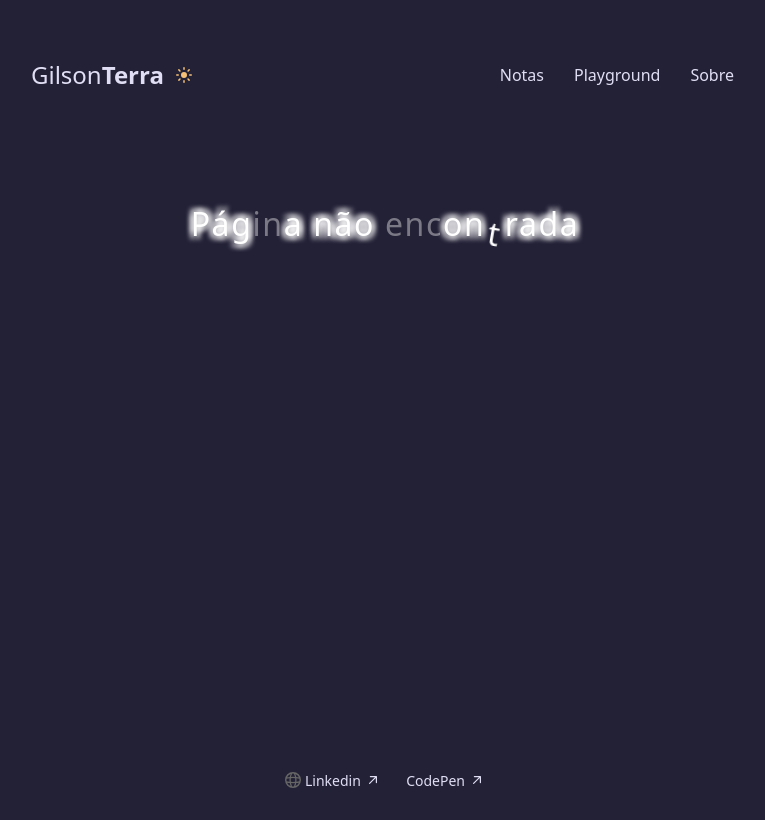
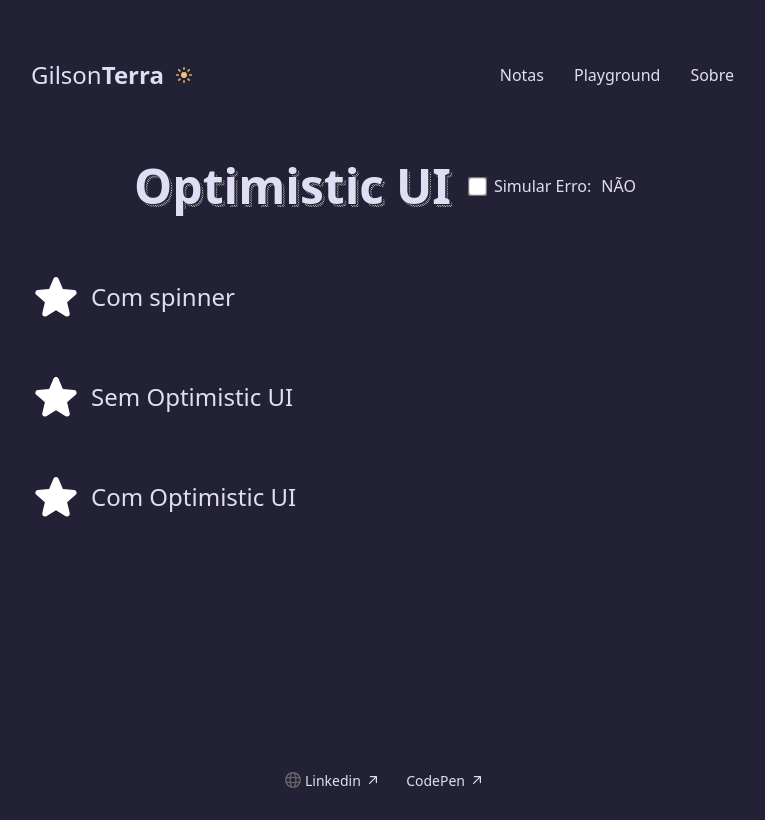
Before and after one commit to gilsonterra/gilsonterra.github.io, a Next.js app: page /optimistic-ui in a window 1280 px wide. Before the commit this address had no page. Shown: the whole page, without its empty margins (255-1020 px from the left). Built offline with nearby package versions, Linux system fonts and the light colour scheme.

Commit message:
feat: novas páginas

```diff
--- /dev/null
+++ b/src/app/components/OptimisticUiSimulator/OptimisticUiSimulator.tsx
@@ -0,0 +1,92 @@
+import { StarIcon } from "@heroicons/react/24/solid";
+import { useState } from "react";
+import styled from "styled-components";
+import ProgressBar from "../ProgressBar/ProgressBar";
+import Spinner from "../Spinner/Spinner";
+
+const StarButton = styled.button`
+  cursor: pointer;
+  transition: border 0.2s, box-shadow 0.2s;
+  outline: none;
+`
+const TIMEOUT = 5000;
+
+type OptimisticUiSimulatorProps = {
+  timeout?: number;
+  showLoading?: boolean;
+  optimistic?: boolean;
+  error?: boolean;
+  text: string;
+}
+
+const OptimisticUiSimulator: React.FC<OptimisticUiSimulatorProps> = ({ text, error = false, timeout = TIMEOUT, optimistic = false, showLoading = false }) => {
+  const [active, setActive] = useState(false);
+  const [activeOptimistic, setActiveOptimistic] = useState(false);
+  const [loading, setLoading] = useState(false);
+  const [progress, setProgress] = useState(0);
+  const [messageError, setMessageError] = useState("");
+
+  const color = active ? "yellow" : "white";
+  const colorOptimistic = activeOptimistic ? "yellow" : "white";
+
+  const simulateRequest = async () => {
+    setLoading(true);
+    setProgress(100);
+    setMessageError("");
+    setActiveOptimistic((prev) => !prev)
+
+    await new Promise((resolve) => {
+      setTimeout(() => {
+        setActive(prev => !prev);
+        setProgress(0);
+
+        if (error) {
+          setActiveOptimistic((prev) => !prev);
+          setActive(prev => !prev);
+          setMessageError("Erro!");
+        }
+        resolve(null);
+      }, timeout);
+    });
+
+    setLoading(false);
+  };
+
+
+  const handleClick = async () => {
+    await simulateRequest();
+  }
+  return (
+    <div style={{ display: 'flex', flexDirection: 'column' }}>
+      <div
+        style={{
+          fontSize: "var(--text-xl)",
+          display: "flex",
+          alignItems: "center",
+          gap: "50px",
+          position: 'relative'
+        }}
+      >
+        <StarButton onClick={handleClick}>
+          <div style={{ display: 'flex', alignItems: 'center', gap: '10px' }}>
+            {showLoading
+              ? (loading ? <Spinner size={45} /> : <StarIcon color={color} height={50} />)
+              : <StarIcon color={optimistic ? colorOptimistic : color} height={50} />
+            }
+            {text}
+            {progress > 0 &&
+              (<div style={{ display: 'flex' }}>
+                <ProgressBar width={progress} time={`${TIMEOUT}ms`} />
+              </div>)
+            }
+            {messageError && <div style={{ color: 'red' }}>{messageError}</div>}
+          </div>
+        </StarButton>
+
+
+      </div>
+    </div>
+  );
+};
+
+export default OptimisticUiSimulator;
--- a/src/app/components/ProgressBar/ProgressBar.tsx
+++ b/src/app/components/ProgressBar/ProgressBar.tsx
@@ -42,11 +42,13 @@ type ProgressBarProps = {
 
 const ProgressBar: React.FC<ProgressBarProps> = ({ width, time = '1s' }) => {
   return (
-    <Container>
-      <Bar>
-        <Progress width={width} time={time} />
-      </Bar>
-    </Container>
+    <div style={{ position: 'relative', width: '400px' }}>
+      <Container>
+        <Bar>
+          <Progress width={width} time={time} />
+        </Bar>
+      </Container>
+    </div>
   );
 };
 
--- a/src/app/error-boundary/page.tsx
+++ b/src/app/error-boundary/page.tsx
@@ -1,5 +1,6 @@
 'use client'
-import AlertIcon from "../components/AlertIcon/AlertIcon";
+
+import { ExclamationTriangleIcon } from "@heroicons/react/24/solid";
 import BugSimulator from "../components/BugSimulator/BugSimulator";
 import DottedShadowText from "../components/DottedShadowText/DottedShadowText";
 import { ErrorBoundary } from "../components/ErrorBoundary/ErrorBoundary";
@@ -18,7 +19,7 @@ const ErrorBoundaryPages: React.FC = () => {
         <div>
           <ErrorBoundary fallback={
             <div style={{ display: 'flex', gap: '10px', alignItems: 'center', fontSize: '1.5rem', color: 'red' }}>
-              <AlertIcon /> Oops! Ocorreu um erro.
+              <ExclamationTriangleIcon height={50} /> Oops! Ocorreu um erro.
             </div>
           }>
             <BugSimulator text="Componente funcionando dentro de um Error Boundary" />
--- /dev/null
+++ b/src/app/optimistic-ui/page.tsx
@@ -0,0 +1,25 @@
+'use client'
+import { useState } from "react";
+import DottedShadowText from "../components/DottedShadowText/DottedShadowText";
+import OptimisticUiSimulator from "../components/OptimisticUiSimulator/OptimisticUiSimulator";
+
+const OptimisticUiPages: React.FC = () => {
+  const [error, setError] = useState(false);
+
+  return (
+    <div style={{ display: 'flex', flexDirection: 'column', gap: '50px' }}>
+      <div style={{ display: "flex", justifyContent: "center", padding: '1rem 0', flexWrap: 'wrap', gap: '20px' }}>
+        <DottedShadowText text="Optimistic UI" size="3rem" />
+        <label style={{ display: 'flex', gap: '10px', alignItems: 'center' }}>
+          <input type="checkbox" style={{ transform: 'scale(1.5)' }} checked={error} onChange={(e) => setError(e.target.checked)} />
+          <span>Simular Erro:</span> <b>{error ? 'SIM' : 'NÃO'}</b>
+        </label>
+      </div>
+      <OptimisticUiSimulator showLoading={true} text="Com spinner" error={error} />
+      <OptimisticUiSimulator text="Sem Optimistic UI" error={error} />
+      <OptimisticUiSimulator text="Com Optimistic UI" optimistic={true} error={error} />
+    </div>
+  );
+};
+
+export default OptimisticUiPages;
```
Also changed, not shown: src/app/components/AlertIcon/AlertIcon.tsx (deleted, +0 -24 lines), src/app/playground/page.tsx (+7 -2 lines).
